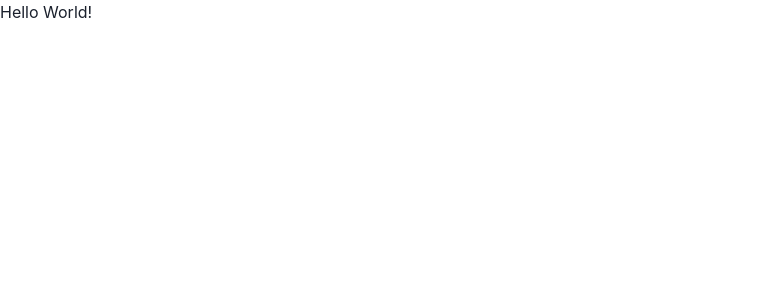
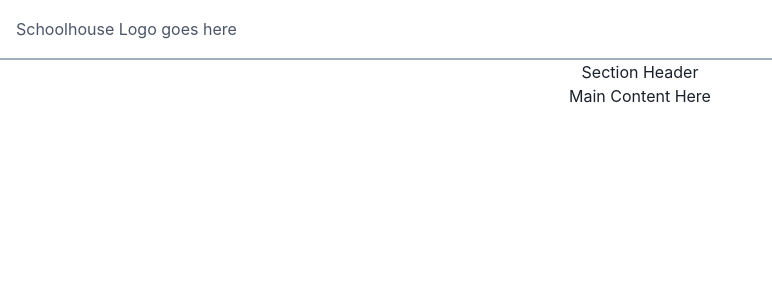
Before and after one commit to vkacker/schoolhouse-submission, a Next.js app in the folder client/: page / in a window 1280 px wide. Shown: the top 300 px of the page, without its empty margins (0-772 px from the left). Built offline with nearby package versions, Linux system fonts and the light colour scheme.

Commit message:
:lipstick: Added baseline navbar and configured skeleton for UI

```diff
--- /dev/null
+++ b/client/components/Header/Header.tsx
@@ -0,0 +1,25 @@
+import React from 'react';
+import { Flex, Text } from '@chakra-ui/react';
+
+const Header = () => {
+	return (
+		<Flex
+			align='center'
+			borderBottom={2}
+			borderStyle='solid'
+			borderColor='gray.400'
+			width='100%'
+			color='gray.600'
+			bg='white'
+			minH='60px'
+			py={2}
+			px={4}
+		>
+			<Flex flex={{ base: 1 }} justify={{ base: 'center', md: 'start' }}>
+				<Text>Schoolhouse Logo goes here</Text>
+			</Flex>
+		</Flex>
+	);
+};
+
+export default Header;
--- a/client/pages/_app.tsx
+++ b/client/pages/_app.tsx
@@ -2,6 +2,7 @@ import '../styles/globals.css';
 import Head from 'next/head';
 import type { AppProps } from 'next/app';
 import { ChakraProvider } from '@chakra-ui/react';
+import Layout from '../components/Layout/Layout';
 
 function MyApp({ Component, pageProps }: AppProps) {
 	return (
--- a/client/pages/index.tsx
+++ b/client/pages/index.tsx
@@ -1,9 +1,18 @@
 import type { NextPage } from 'next';
 import Image from 'next/image';
+import Header from '../components/Header/Header';
 import styles from '../styles/Home.module.css';
 
+import { Flex } from '@chakra-ui/react';
+
 const Home: NextPage = () => {
-	return <div>Hello World!</div>;
+	return (
+		<Flex direction='column' align='center' m='0 auto'>
+			<Header />
+			<div>Section Header</div>
+			<div>Main Content Here</div>
+		</Flex>
+	);
 };
 
 export default Home;
```
